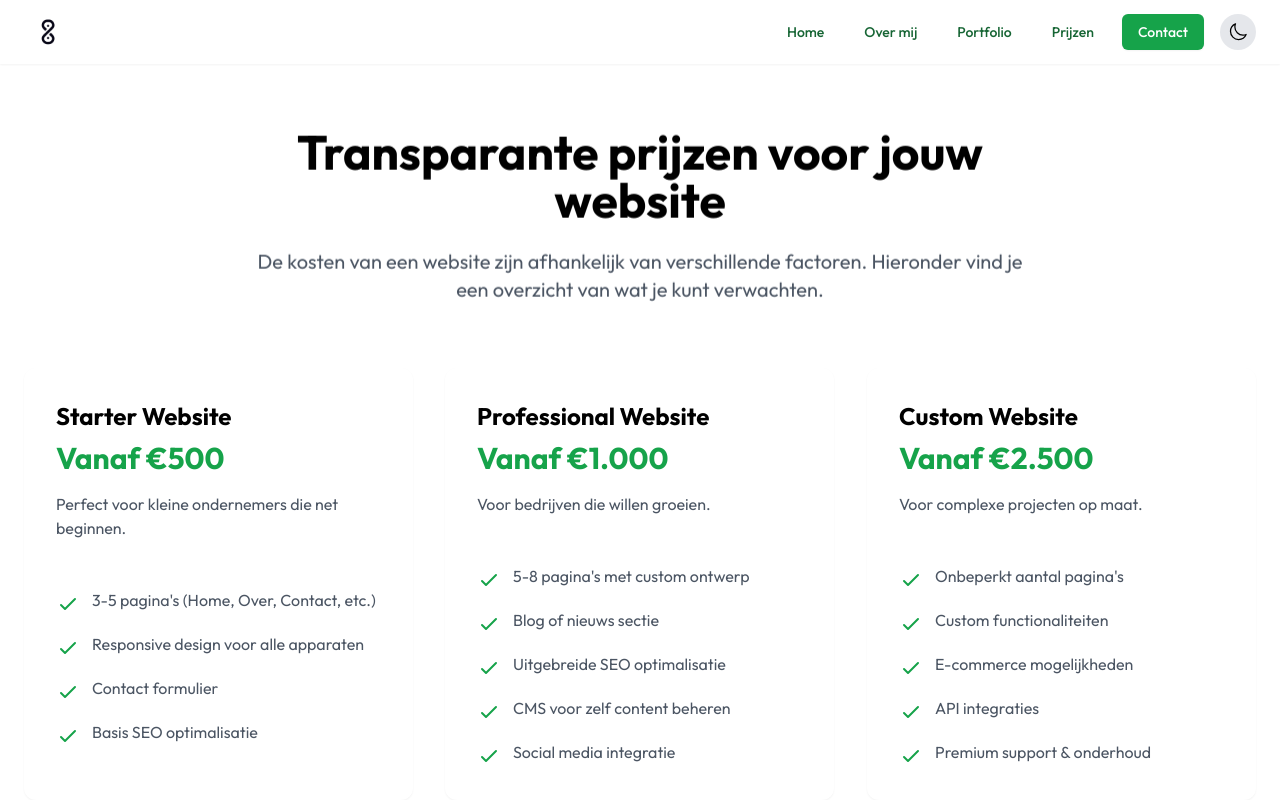
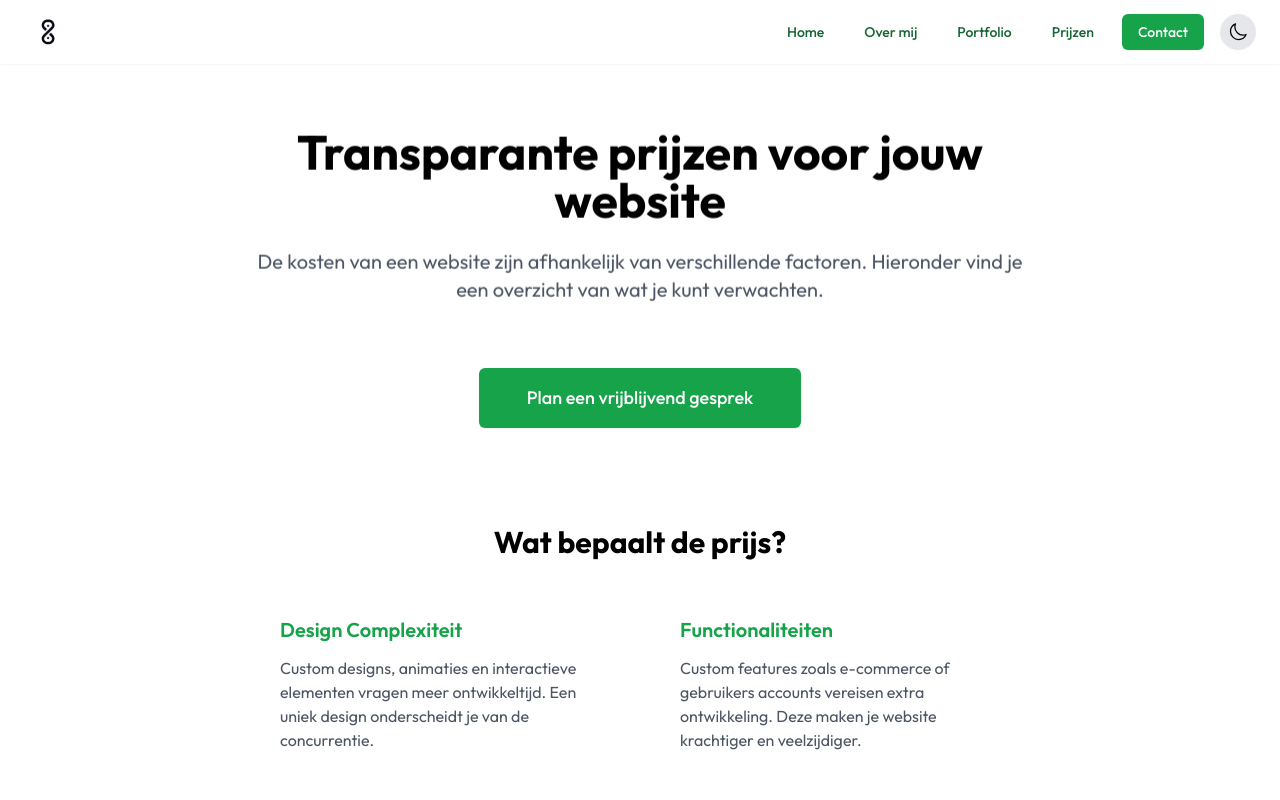
Before and after one commit to Sabalann/websab, a Next.js app: page /prijzen in a window 1280 px wide. Shown: the top 800 px of the page. Built offline with nearby package versions, Linux system fonts and the light colour scheme.

Commit message:
removed pricing

```diff
--- a/app/prijzen/page.js
+++ b/app/prijzen/page.js
@@ -21,150 +21,6 @@ export default function Prijzen() {
               </p>
             </div>
           </ScrollAnimation>
-
-          {/* Pricing Cards */}
-          <div className="grid md:grid-cols-2 lg:grid-cols-3 gap-8 mb-16">
-            {/* Basic Package */}
-            <ScrollAnimation delay={100}>
-              <div className="bg-white dark:bg-gray-900 p-8 rounded-xl shadow-sm hover:shadow-xl transition-all duration-300 flex flex-col h-full">
-                <div className="mb-6">
-                  <h2 className="text-2xl font-bold mb-2">Starter Website</h2>
-                  <div className="text-3xl font-bold text-green-600 dark:text-green-400 mb-4">
-                    Vanaf €500
-                  </div>
-                  <p className="text-gray-600 dark:text-gray-300 mb-6">
-                    Perfect voor kleine ondernemers die net beginnen.
-                  </p>
-                </div>
-
-                <div className="space-y-4">
-                  <div className="flex items-start gap-3">
-                    <svg className="w-6 h-6 text-green-600 dark:text-green-400 mt-1 shrink-0" fill="none" viewBox="0 0 24 24" stroke="currentColor">
-                      <path strokeLinecap="round" strokeLinejoin="round" strokeWidth={2} d="M5 13l4 4L19 7" />
-                    </svg>
-                    <span className="text-gray-600 dark:text-gray-300">3-5 pagina's (Home, Over, Contact, etc.)</span>
-                  </div>
-                  <div className="flex items-start gap-3">
-                    <svg className="w-6 h-6 text-green-600 dark:text-green-400 mt-1 shrink-0" fill="none" viewBox="0 0 24 24" stroke="currentColor">
-                      <path strokeLinecap="round" strokeLinejoin="round" strokeWidth={2} d="M5 13l4 4L19 7" />
-                    </svg>
-                    <span className="text-gray-600 dark:text-gray-300">Responsive design voor alle apparaten</span>
-                  </div>
-                  <div className="flex items-start gap-3">
-                    <svg className="w-6 h-6 text-green-600 dark:text-green-400 mt-1 shrink-0" fill="none" viewBox="0 0 24 24" stroke="currentColor">
-                      <path strokeLinecap="round" strokeLinejoin="round" strokeWidth={2} d="M5 13l4 4L19 7" />
-                    </svg>
-                    <span className="text-gray-600 dark:text-gray-300">Contact formulier</span>
-                  </div>
-                  <div className="flex items-start gap-3">
-                    <svg className="w-6 h-6 text-green-600 dark:text-green-400 mt-1 shrink-0" fill="none" viewBox="0 0 24 24" stroke="currentColor">
-                      <path strokeLinecap="round" strokeLinejoin="round" strokeWidth={2} d="M5 13l4 4L19 7" />
-                    </svg>
-                    <span className="text-gray-600 dark:text-gray-300">Basis SEO optimalisatie</span>
-                  </div>
-                </div>
-              </div>
-            </ScrollAnimation>
-
-            {/* Professional Package */}
-            <ScrollAnimation delay={200}>
-              <div className="bg-white dark:bg-gray-900 p-8 rounded-xl shadow-sm hover:shadow-xl transition-all duration-300 flex flex-col h-full relative overflow-hidden">
-                <div className="absolute top-5 right-5">
-                </div>
-
-                <div className="mb-6">
-                  <h2 className="text-2xl font-bold mb-2">Professional Website</h2>
-                  <div className="text-3xl font-bold text-green-600 dark:text-green-400 mb-4">
-                    Vanaf €1.000
-                  </div>
-                  <p className="text-gray-600 dark:text-gray-300 mb-6">
-                    Voor bedrijven die willen groeien.
-                  </p>
-                </div>
-
-                <div className="space-y-4">
-                  <div className="flex items-start gap-3">
-                    <svg className="w-6 h-6 text-green-600 dark:text-green-400 mt-1 shrink-0" fill="none" viewBox="0 0 24 24" stroke="currentColor">
-                      <path strokeLinecap="round" strokeLinejoin="round" strokeWidth={2} d="M5 13l4 4L19 7" />
-                    </svg>
-                    <span className="text-gray-600 dark:text-gray-300">5-8 pagina's met custom ontwerp</span>
-                  </div>
-                  <div className="flex items-start gap-3">
-                    <svg className="w-6 h-6 text-green-600 dark:text-green-400 mt-1 shrink-0" fill="none" viewBox="0 0 24 24" stroke="currentColor">
-                      <path strokeLinecap="round" strokeLinejoin="round" strokeWidth={2} d="M5 13l4 4L19 7" />
-                    </svg>
-                    <span className="text-gray-600 dark:text-gray-300">Blog of nieuws sectie</span>
-                  </div>
-                  <div className="flex items-start gap-3">
-                    <svg className="w-6 h-6 text-green-600 dark:text-green-400 mt-1 shrink-0" fill="none" viewBox="0 0 24 24" stroke="currentColor">
-                      <path strokeLinecap="round" strokeLinejoin="round" strokeWidth={2} d="M5 13l4 4L19 7" />
-                    </svg>
-                    <span className="text-gray-600 dark:text-gray-300">Uitgebreide SEO optimalisatie</span>
-                  </div>
-                  <div className="flex items-start gap-3">
-                    <svg className="w-6 h-6 text-green-600 dark:text-green-400 mt-1 shrink-0" fill="none" viewBox="0 0 24 24" stroke="currentColor">
-                      <path strokeLinecap="round" strokeLinejoin="round" strokeWidth={2} d="M5 13l4 4L19 7" />
-                    </svg>
-                    <span className="text-gray-600 dark:text-gray-300">CMS voor zelf content beheren</span>
-                  </div>
-                  <div className="flex items-start gap-3">
-                    <svg className="w-6 h-6 text-green-600 dark:text-green-400 mt-1 shrink-0" fill="none" viewBox="0 0 24 24" stroke="currentColor">
-                      <path strokeLinecap="round" strokeLinejoin="round" strokeWidth={2} d="M5 13l4 4L19 7" />
-                    </svg>
-                    <span className="text-gray-600 dark:text-gray-300">Social media integratie</span>
-                  </div>
-                </div>
-              </div>
-            </ScrollAnimation>
-
-            {/* Custom Package */}
-            <ScrollAnimation delay={300}>
-              <div className="bg-white dark:bg-gray-900 p-8 rounded-xl shadow-sm hover:shadow-xl transition-all duration-300 flex flex-col h-full">
-                <div className="mb-6">
-                  <h2 className="text-2xl font-bold mb-2">Custom Website</h2>
-                  <div className="text-3xl font-bold text-green-600 dark:text-green-400 mb-4">
-                    Vanaf €2.500
-                  </div>
-                  <p className="text-gray-600 dark:text-gray-300 mb-6">
-                    Voor complexe projecten op maat.
-                  </p>
-                </div>
-
-                <div className="space-y-4">
-                  <div className="flex items-start gap-3">
-                    <svg className="w-6 h-6 text-green-600 dark:text-green-400 mt-1 shrink-0" fill="none" viewBox="0 0 24 24" stroke="currentColor">
-                      <path strokeLinecap="round" strokeLinejoin="round" strokeWidth={2} d="M5 13l4 4L19 7" />
-                    </svg>
-                    <span className="text-gray-600 dark:text-gray-300">Onbeperkt aantal pagina's</span>
-                  </div>
-                  <div className="flex items-start gap-3">
-                    <svg className="w-6 h-6 text-green-600 dark:text-green-400 mt-1 shrink-0" fill="none" viewBox="0 0 24 24" stroke="currentColor">
-                      <path strokeLinecap="round" strokeLinejoin="round" strokeWidth={2} d="M5 13l4 4L19 7" />
-                    </svg>
-                    <span className="text-gray-600 dark:text-gray-300">Custom functionaliteiten</span>
-                  </div>
-                  <div className="flex items-start gap-3">
-                    <svg className="w-6 h-6 text-green-600 dark:text-green-400 mt-1 shrink-0" fill="none" viewBox="0 0 24 24" stroke="currentColor">
-                      <path strokeLinecap="round" strokeLinejoin="round" strokeWidth={2} d="M5 13l4 4L19 7" />
-                    </svg>
-                    <span className="text-gray-600 dark:text-gray-300">E-commerce mogelijkheden</span>
-                  </div>
-                  <div className="flex items-start gap-3">
-                    <svg className="w-6 h-6 text-green-600 dark:text-green-400 mt-1 shrink-0" fill="none" viewBox="0 0 24 24" stroke="currentColor">
-                      <path strokeLinecap="round" strokeLinejoin="round" strokeWidth={2} d="M5 13l4 4L19 7" />
-                    </svg>
-                    <span className="text-gray-600 dark:text-gray-300">API integraties</span>
-                  </div>
-                  <div className="flex items-start gap-3">
-                    <svg className="w-6 h-6 text-green-600 dark:text-green-400 mt-1 shrink-0" fill="none" viewBox="0 0 24 24" stroke="currentColor">
-                      <path strokeLinecap="round" strokeLinejoin="round" strokeWidth={2} d="M5 13l4 4L19 7" />
-                    </svg>
-                    <span className="text-gray-600 dark:text-gray-300">Premium support & onderhoud</span>
-                  </div>
-                </div>
-              </div>
-            </ScrollAnimation>
-          </div>
 
           {/* Central CTA */}
           <ScrollAnimation delay={400}>
```
